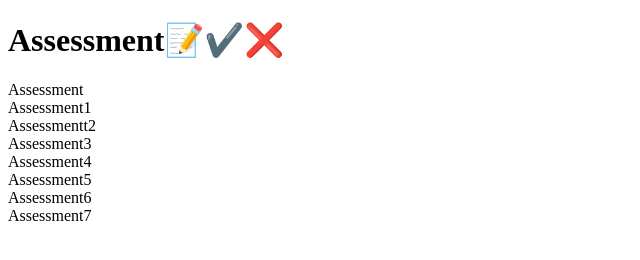
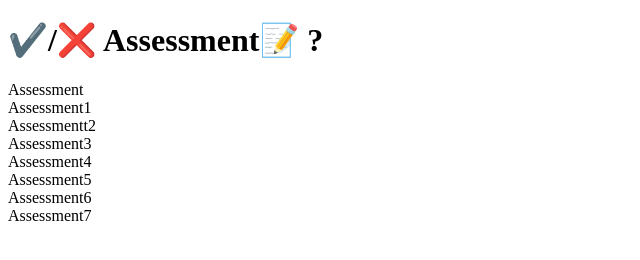
Before and after one commit to marriet-aho/T4G_Group12, a plain HTML site: page index.html in a window 1280 px wide. Shown: the whole page, without its empty margins (0-640 px from the left). Drawn offline with Linux system fonts and the light colour scheme.

Commit message:
adding all files

```diff
--- a/index.html
+++ b/index.html
@@ -4,9 +4,10 @@
     <meta charset="UTF-8">
     <meta name="viewport" content="width=device-width, initial-scale=1.0">
     <title>Flexbox</title>
+
 </head>
 <body>
-    <h1>Assessment📝✔️❌</h1>
+    <h1>✔️/❌   Assessment📝 ? </h1>
     <div class="flex-container">
         <div>Assessment</div>
         <div>Assessment1</div>
```
